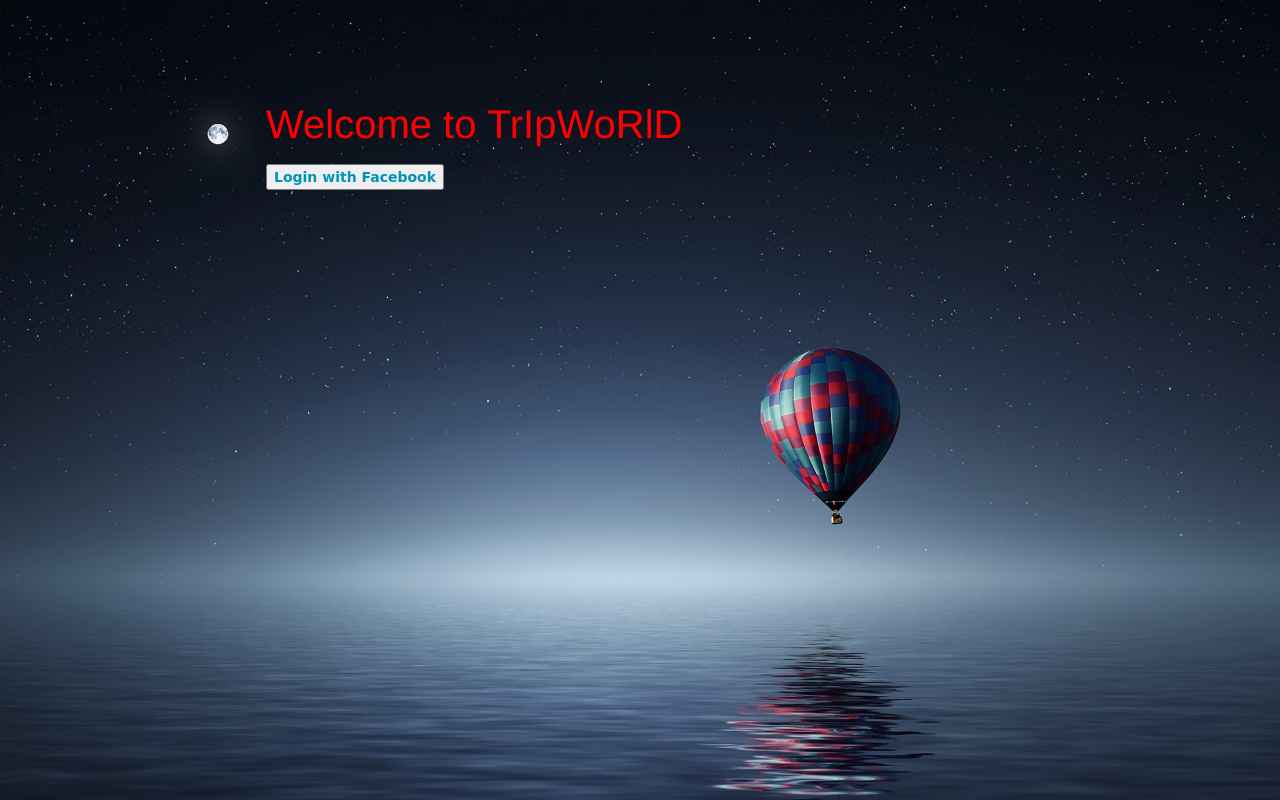
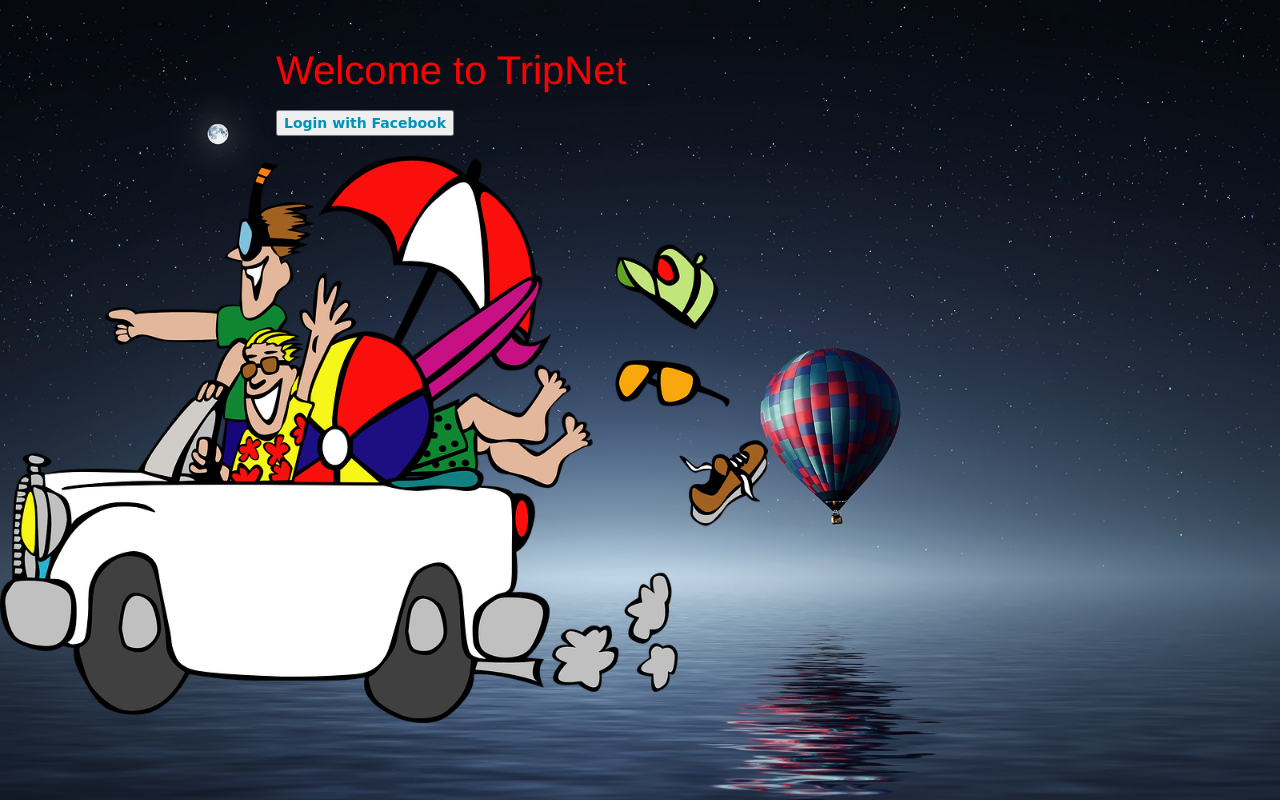
Before and after one commit to AlessandroGiacomini/tripNet, a Flask app: page /login in a window 1280 px wide. Run offline with Flask 2, Linux system fonts and the light colour scheme; some libraries are stand-ins or nearby versions.

Commit message:
resposive update

```diff
--- a/static/styles.css
+++ b/static/styles.css
@@ -125,6 +125,7 @@ label {
 	background-repeat: no-repeat;
 	background-size: cover;
 }
+
 .banner.menu {
 	height: 150px;
 	background: url("/static/toppic.jpg");
@@ -197,10 +198,9 @@ u }
 }
 
 .buttonsign {
-    margin-top: 5%;
     margin-left: 20%;
     width: 50%;
-    padding: 10px;
+    padding: 20px;
 }
 
 .buttonsign h1 {
--- a/templates/login.html
+++ b/templates/login.html
@@ -11,7 +11,7 @@
 </head>
 <body>
 <div class="buttonsign">
-<h1>Welcome to TrIpWoRlD</h1>
+<h1>Welcome to TripNet</h1>
 <!-- GOOGLE PLUS SIGN IN-->
           <div id="signInButton">
           <span class="g-signin"
@@ -119,5 +119,10 @@ function signInCallback(authResult) {
 </button>
 <!--END FACEBOOK SIGN IN -->
 </div>
+
+
+<img src="/static/trip.png" style='width:60%;' border="0" alt="Null">
+
+
 </body>
 </html>
```
Also changed, not shown: static/toppic.jpg, static/trip.png (added).
